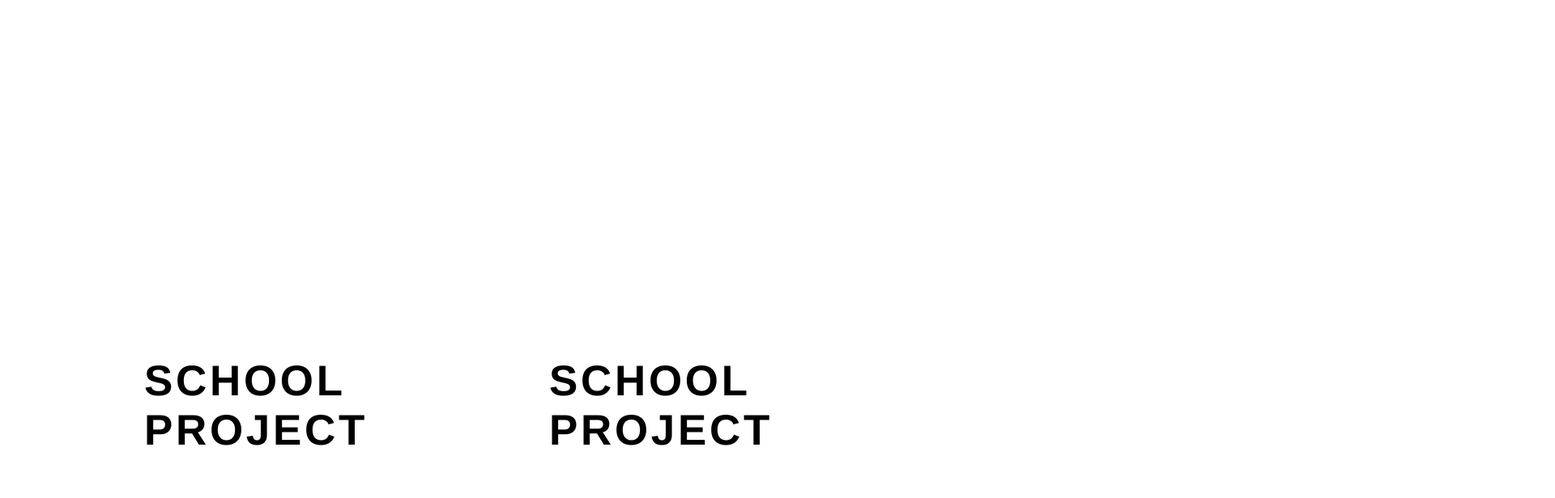
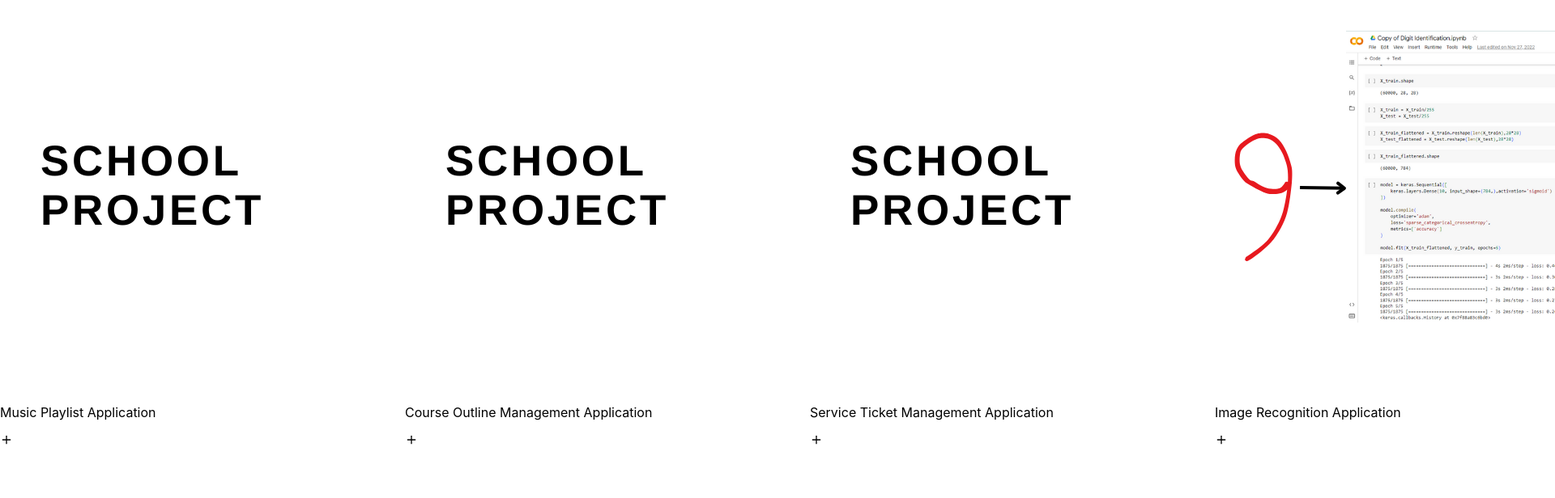
Before and after one commit to RoaringRohan/personal-portfolio, a React (Create React App) app: page / in a window 1280 px wide. Shown: the part 820-1436 px from the top of the page at 81% size, 1920 px wide, since content can reach past the window. After the commit the page ends 1376 px from the top, so only its background shows below. Built offline with nearby package versions, Linux system fonts and the light colour scheme.

Commit message:
Added Accordion to projects, separated portrait and projects into components.

```diff
--- a/package.json
+++ b/package.json
@@ -9,6 +9,7 @@
     "animate.css": "^4.1.1",
     "react": "^18.2.0",
     "react-dom": "^18.2.0",
+    "react-icons": "^4.11.0",
     "react-router-dom": "^6.17.0",
     "react-scripts": "5.0.1",
     "sass": "^1.69.4",
--- /dev/null
+++ b/src/components/Home/Portrait/index.js
@@ -0,0 +1,12 @@
+import './index.scss';
+import Picture from '../../../assets/images/IMG_0014.jpg';
+
+const Portrait = () => {
+    return (
+        <div className="portrait-container">
+            <img src={Picture} alt="My Face"/>
+        </div>
+    );
+}
+
+export default Portrait;
--- /dev/null
+++ b/src/components/Home/Projects/data.js
@@ -0,0 +1,25 @@
+import SchoolProject from '../../../assets/images/SchoolProject.png';
+import ImageRecog from '../../../assets/images/NumberIdentificationPython.png';
+
+export const Data = [
+    {
+      picture: SchoolProject,
+      projectName: 'Music Playlist Application',
+      answer: 'Made an application'
+    },
+    {
+      picture: SchoolProject,
+      projectName: 'Course Outline Management Application',
+      answer: 'Made an application'
+    },
+    {
+      picture: SchoolProject,
+      projectName: 'Service Ticket Management Application',
+      answer: 'Made an application'
+    },
+    {
+      picture: ImageRecog,
+      projectName: 'Image Recognition Application',
+      answer: 'Made an application'
+    }
+  ];
--- /dev/null
+++ b/src/components/Home/Projects/index.js
@@ -0,0 +1,39 @@
+import './index.scss';
+import React, { useState } from 'react';
+import { Data } from './data';
+import { FiPlus, FiMinus } from 'react-icons/fi';
+
+const Projects = () => {
+    const [clicked, setClicked] = useState(false);
+
+    const toggle = index => {
+        if (clicked === index) {
+            return setClicked(null);
+        }
+
+        setClicked(index);
+    };
+
+    return (
+        <div className="projects-container">
+            {Data.map((item, index) => {
+                return (
+                    <>
+                    <div className='wrap' onClick={() => toggle(index)} key={index}>
+                        <img src={item.picture} alt="Project Visual" />
+                        <p>{item.projectName}</p>
+                        <span>{clicked === index ? <FiMinus /> : <FiPlus />}</span>
+                    </div>
+                    {clicked === index ? (
+                        <div className='dropdown'>
+                            <p>{item.answer}</p>
+                        </div>
+                    ) : null}
+                    </>
+                );
+            })}
+        </div>
+    );
+}
+
+export default Projects;
--- /dev/null
+++ b/src/components/Home/Projects/index.scss
@@ -0,0 +1,42 @@
+.projects-container {
+
+    position: absolute;
+    top: 100%;
+    box-shadow: 2px 10px 35px 1px rgba(153, 153, 153, 0.3);
+    display: flex;
+
+    wrap {
+        background: #272727;
+        color: #fff;
+        display: flex;
+        justify-content: space-between;
+        align-items: center;
+        width: 100%;
+        text-align: center;
+        cursor: pointer;
+
+        h1 {
+            padding: 2rem;
+            font-size: 2rem;
+        }
+
+        span {
+            margin-right: 1.5rem;
+        }
+    }
+
+    dropdown {
+        background: #1c1c1c;
+        color: #00ffb9;
+        width: 100%;
+        height: 100px;
+        justify-content: center;
+        align-items: center;
+        border-bottom: 1px solid #00ffb9;
+        border-top: 1px solid #00ffb9;
+
+        p {
+            font-size: 2rem;
+        }
+    }
+}
--- a/src/components/Home/index.js
+++ b/src/components/Home/index.js
@@ -1,7 +1,6 @@
 import './index.scss';
-import SchoolProject from '../../assets/images/SchoolProject.png';
-import ImageRecog from '../../assets/images/NumberIdentificationPython.png';
-import Portrait from '../../assets/images/IMG_0014.jpg';
+import Portrait from './Portrait';
+import Projects from './Projects';
 
 const Home = () => {
 
@@ -19,29 +18,8 @@ const Home = () => {
                     Here's all the projects that I've worked on in the past.
                 </p>
             </div>
-            <div className="portrait-container">
-                <img src={Portrait} alt="My Face"/>
-            </div>
-            <div className="projects">
-                <ul>
-                    <li>
-                        <img className="project-pic" src={SchoolProject} alt="School Project"/>
-                        <p className="project-name">Music Playlist Application</p>
-                    </li>
-                    <li>
-                        <img className="project-pic" src={SchoolProject} alt="School Project"/>
-                        <p className="project-name">Course Outline Management Application</p>
-                    </li>
-                    <li>
-                        <img className="project-pic" src={SchoolProject} alt="School Project"/>
-                        <p className="project-name">Service Ticket Management Application</p>
-                    </li>
-                    <li>
-                        <img className="project-pic" src={ImageRecog} alt="Number Recognition Project"/>
-                        <p className="project-name">Image Recognition Application</p>
-                    </li>
-                </ul>
-            </div>
+            <Portrait />
+            <Projects />
         </div>
         </>
     );
--- a/src/components/Home/index.scss
+++ b/src/components/Home/index.scss
@@ -20,20 +20,6 @@
         letter-spacing: 3px;
     }
 
-    ul {
-        padding: 10%;
-        margin-top: 50%;
-
-        li {
-            list-style: none;
-            display: inline-block;
-            position: relative;
-            padding-bottom: 100px;
-            background-color: rgb(129, 238, 107);
-            border-radius: 25px;
-        }
-    }
-
     .portrait-container {
         width: 100px;
         height: 100px;
```
Also changed, not shown: src/components/Home/Portrait/index.scss (added), 1 other file (tests, documents, lock files or other folders).
